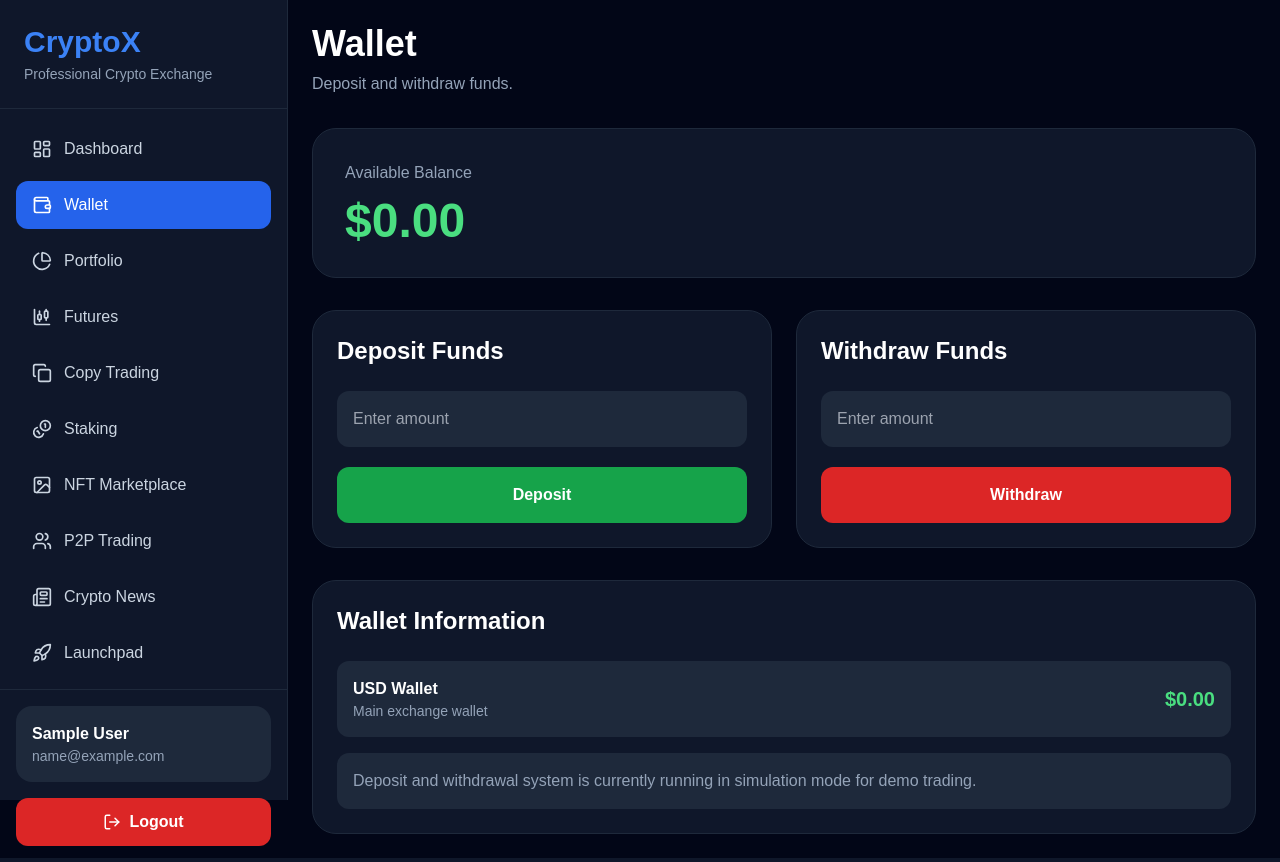
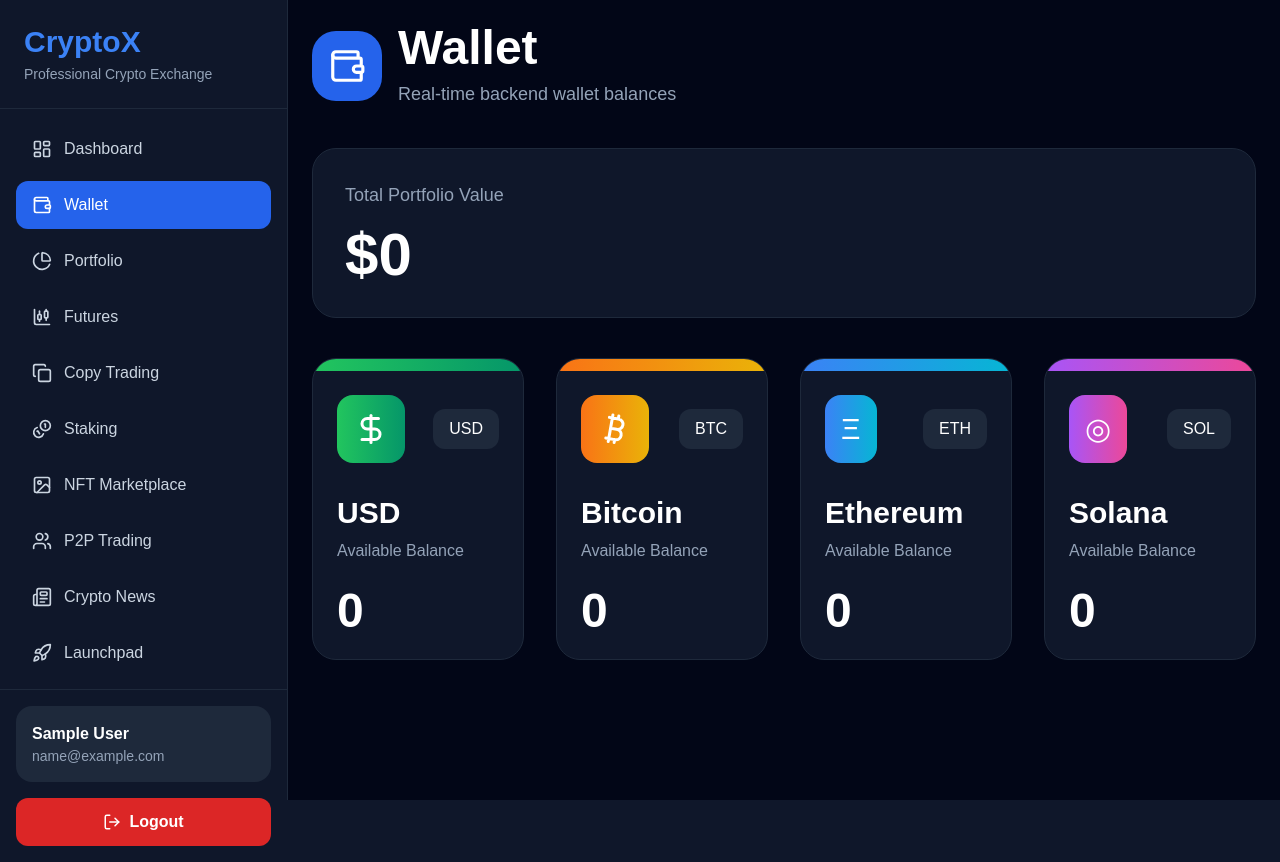
Before and after one commit to baseerhatif3-oss/cryptox-institutional-platform, a React (Vite) app: page /wallet in a window 1280 px wide. Built offline with nearby package versions, Linux system fonts and the light colour scheme; no server answers; sample sign-in values are in the browser's storage.

Commit message:
Added real wallet balances

```diff
--- a/src/pages/Wallet.jsx
+++ b/src/pages/Wallet.jsx
@@ -1,209 +1,186 @@
 import { useEffect, useState } from "react";
 
-import toast from "react-hot-toast";
+import {
+  Wallet as WalletIcon,
+  DollarSign,
+  Bitcoin,
+} from "lucide-react";
 
-import API from "../services/api";
+import API from "../api/axios";
 
 const Wallet = () => {
-  const [balance, setBalance] =
-    useState(0);
+  const [user, setUser] =
+    useState(null);
 
-  const [depositAmount, setDepositAmount] =
-    useState("");
+  const [loading, setLoading] =
+    useState(true);
 
-  const [
-    withdrawAmount,
-    setWithdrawAmount,
-  ] = useState("");
+  const fetchProfile =
+    async () => {
+      try {
+        const res =
+          await API.get(
+            "/user/profile"
+          );
 
-  const fetchBalance = async () => {
-    try {
-      const { data } = await API.get(
-        "/balance"
-      );
-
-      setBalance(data.balance);
-    } catch (error) {
-      console.log(error);
-    }
-  };
+        setUser(res.data);
+      } catch (error) {
+        console.log(error);
+      } finally {
+        setLoading(false);
+      }
+    };
 
   useEffect(() => {
-    fetchBalance();
+    fetchProfile();
   }, []);
 
-  const handleDeposit = async () => {
-    const amount =
-      Number(depositAmount);
+  if (loading) {
+    return (
+      <div className="min-h-screen bg-slate-950 flex items-center justify-center text-white text-2xl">
+        Loading wallet...
+      </div>
+    );
+  }
 
-    if (!amount || amount <= 0) {
-      return toast.error(
-        "Enter valid amount"
-      );
-    }
+  const balances =
+    user?.balances || {};
 
-    const updated =
-      balance + amount;
+  const assets = [
+    {
+      name: "USD",
+      symbol: "USD",
+      icon: (
+        <DollarSign size={36} />
+      ),
+      balance:
+        balances.USD || 0,
+      color:
+        "from-green-500 to-emerald-600",
+    },
 
-    setBalance(updated);
+    {
+      name: "Bitcoin",
+      symbol: "BTC",
+      icon: (
+        <Bitcoin size={36} />
+      ),
+      balance:
+        balances.BTC || 0,
+      color:
+        "from-orange-500 to-yellow-500",
+    },
 
-    localStorage.setItem(
-      "walletBalance",
-      updated
-    );
+    {
+      name: "Ethereum",
+      symbol: "ETH",
+      icon: (
+        <div className="text-3xl">
+          Ξ
+        </div>
+      ),
+      balance:
+        balances.ETH || 0,
+      color:
+        "from-blue-500 to-cyan-500",
+    },
 
-    toast.success(
-      `Deposited $${amount}`
-    );
-
-    setDepositAmount("");
-  };
-
-  const handleWithdraw = async () => {
-    const amount =
-      Number(withdrawAmount);
-
-    if (!amount || amount <= 0) {
-      return toast.error(
-        "Enter valid amount"
-      );
-    }
-
-    if (amount > balance) {
-      return toast.error(
-        "Insufficient balance"
-      );
-    }
-
-    const updated =
-      balance - amount;
-
-    setBalance(updated);
-
-    localStorage.setItem(
-      "walletBalance",
-      updated
-    );
-
-    toast.success(
-      `Withdrawn $${amount}`
-    );
-
-    setWithdrawAmount("");
-  };
+    {
+      name: "Solana",
+      symbol: "SOL",
+      icon: (
+        <div className="text-3xl">
+          ◎
+        </div>
+      ),
+      balance:
+        balances.SOL || 0,
+      color:
+        "from-purple-500 to-pink-500",
+    },
+  ];
 
   return (
     <div className="min-h-screen bg-slate-950 text-white p-6">
-      <div className="max-w-5xl mx-auto">
-        <div className="mb-8">
-          <h1 className="text-4xl font-bold">
-            Wallet
-          </h1>
+      <div className="max-w-7xl mx-auto">
+        {/* HEADER */}
 
-          <p className="text-slate-400 mt-2">
-            Deposit and withdraw funds.
-          </p>
+        <div className="mb-10 flex items-center gap-4">
+          <div className="bg-blue-600 p-4 rounded-3xl">
+            <WalletIcon size={38} />
+          </div>
+
+          <div>
+            <h1 className="text-5xl font-bold">
+              Wallet
+            </h1>
+
+            <p className="text-slate-400 mt-2 text-lg">
+              Real-time backend wallet
+              balances
+            </p>
+          </div>
         </div>
 
-        <div className="bg-slate-900 border border-slate-800 rounded-3xl p-8 mb-8">
-          <p className="text-slate-400 mb-3">
-            Available Balance
+        {/* TOTAL */}
+
+        <div className="bg-slate-900 border border-slate-800 rounded-3xl p-8 mb-10">
+          <p className="text-slate-400 text-lg">
+            Total Portfolio Value
           </p>
 
-          <h2 className="text-5xl font-bold text-green-400">
-            ${balance.toFixed(2)}
+          <h2 className="text-6xl font-bold mt-4">
+            $
+            {(
+              balances.USD || 0
+            ).toLocaleString()}
           </h2>
         </div>
 
-        <div className="grid grid-cols-1 md:grid-cols-2 gap-6">
-          {/* DEPOSIT */}
+        {/* ASSETS */}
 
-          <div className="bg-slate-900 border border-slate-800 rounded-3xl p-6">
-            <h2 className="text-2xl font-bold mb-6">
-              Deposit Funds
-            </h2>
+        <div className="grid grid-cols-1 md:grid-cols-2 xl:grid-cols-4 gap-8">
+          {assets.map((asset) => (
+            <div
+              key={asset.symbol}
+              className="bg-slate-900 border border-slate-800 rounded-3xl overflow-hidden"
+            >
+              <div
+                className={`h-3 bg-gradient-to-r ${asset.color}`}
+              />
 
-            <input
-              type="number"
-              placeholder="Enter amount"
-              value={depositAmount}
-              onChange={(e) =>
-                setDepositAmount(
-                  e.target.value
-                )
-              }
-              className="w-full bg-slate-800 p-4 rounded-xl outline-none mb-5"
-            />
+              <div className="p-6">
+                <div className="flex items-center justify-between mb-8">
+                  <div
+                    className={`bg-gradient-to-r ${asset.color} p-4 rounded-2xl`}
+                  >
+                    {asset.icon}
+                  </div>
 
-            <button
-              onClick={handleDeposit}
-              className="w-full bg-green-600 hover:bg-green-700 py-4 rounded-xl font-semibold"
-            >
-              Deposit
-            </button>
-          </div>
+                  <div className="bg-slate-800 px-4 py-2 rounded-xl">
+                    {
+                      asset.symbol
+                    }
+                  </div>
+                </div>
 
-          {/* WITHDRAW */}
+                <h3 className="text-3xl font-bold mb-2">
+                  {asset.name}
+                </h3>
 
-          <div className="bg-slate-900 border border-slate-800 rounded-3xl p-6">
-            <h2 className="text-2xl font-bold mb-6">
-              Withdraw Funds
-            </h2>
-
-            <input
-              type="number"
-              placeholder="Enter amount"
-              value={withdrawAmount}
-              onChange={(e) =>
-                setWithdrawAmount(
-                  e.target.value
-                )
-              }
-              className="w-full bg-slate-800 p-4 rounded-xl outline-none mb-5"
-            />
-
-            <button
-              onClick={handleWithdraw}
-              className="w-full bg-red-600 hover:bg-red-700 py-4 rounded-xl font-semibold"
-            >
-              Withdraw
-            </button>
-          </div>
-        </div>
-
-        {/* HISTORY */}
-
-        <div className="bg-slate-900 border border-slate-800 rounded-3xl p-6 mt-8">
-          <h2 className="text-2xl font-bold mb-6">
-            Wallet Information
-          </h2>
-
-          <div className="space-y-4">
-            <div className="bg-slate-800 rounded-xl p-4 flex items-center justify-between">
-              <div>
-                <p className="font-semibold">
-                  USD Wallet
+                <p className="text-slate-400 mb-6">
+                  Available Balance
                 </p>
 
-                <p className="text-slate-400 text-sm">
-                  Main exchange wallet
-                </p>
+                <h2 className="text-5xl font-bold">
+                  {typeof asset.balance ===
+                  "number"
+                    ? asset.balance.toLocaleString()
+                    : asset.balance}
+                </h2>
               </div>
-
-              <p className="text-green-400 font-bold text-xl">
-                ${balance.toFixed(2)}
-              </p>
             </div>
-
-            <div className="bg-slate-800 rounded-xl p-4">
-              <p className="text-slate-400">
-                Deposit and withdrawal
-                system is currently running
-                in simulation mode for demo
-                trading.
-              </p>
-            </div>
-          </div>
+          ))}
         </div>
       </div>
     </div>
```
